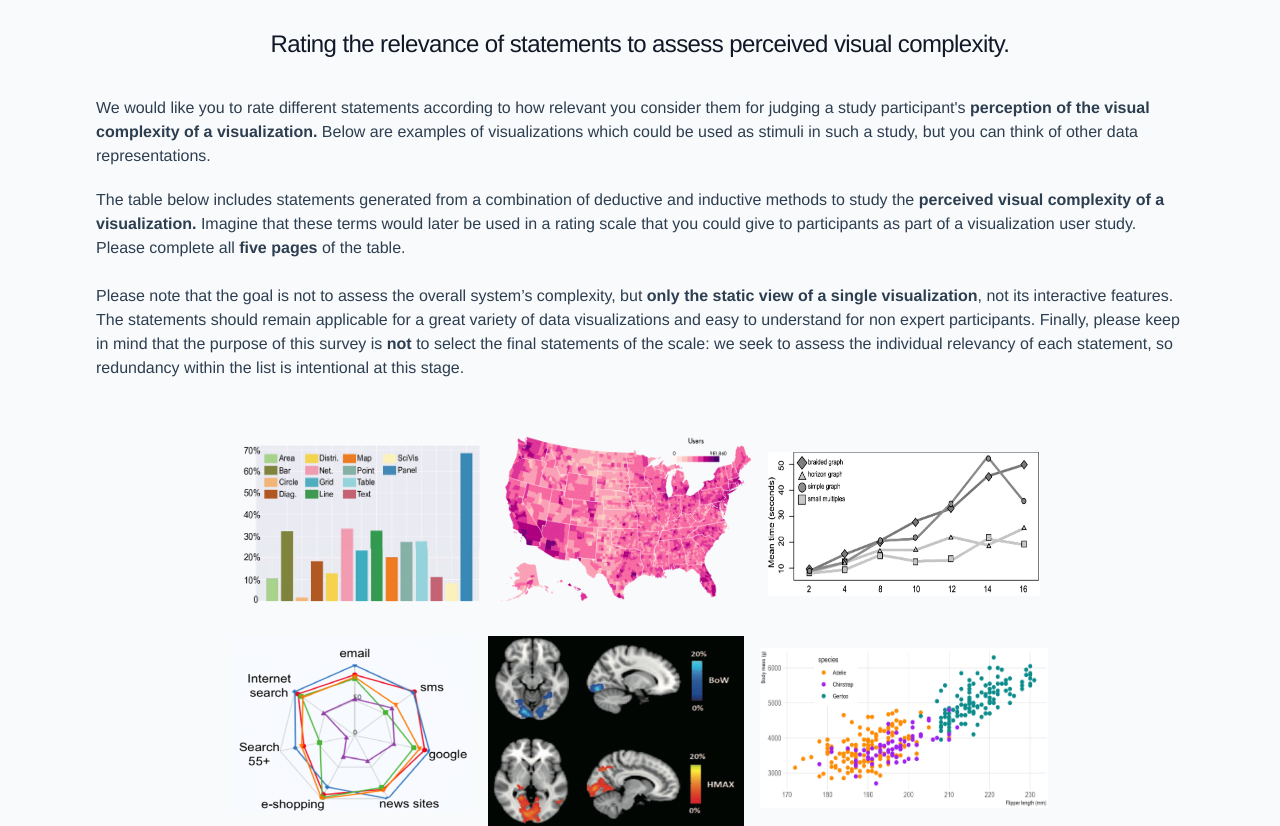
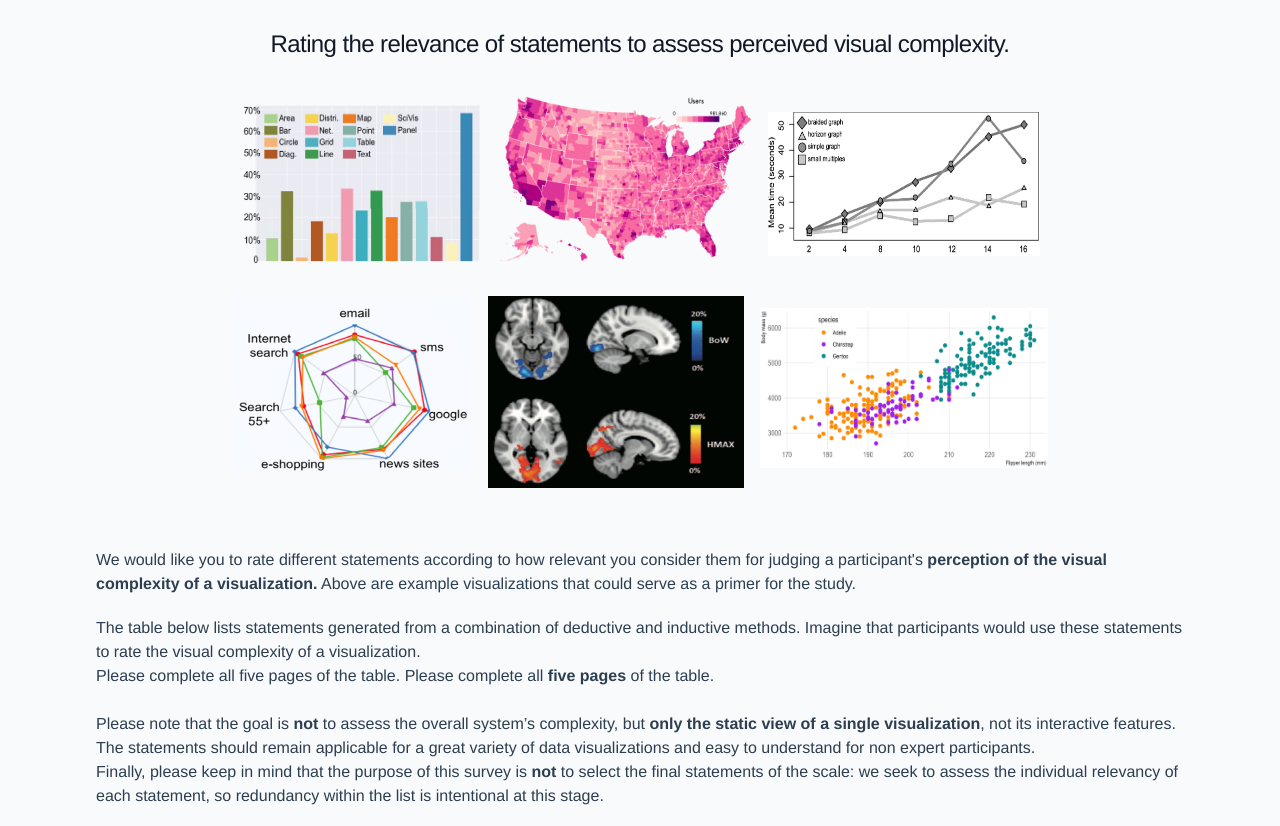
Before and after one commit to sarahoxhaj/cognitiveInterviews, a Vue app: page /ItemValidation in a window 1280 px wide. Shown: the top 826 px of the page. Built offline with nearby package versions, Linux system fonts and the light colour scheme; no server answers; sample sign-in values are in the browser's storage.

Commit message:
updating desc

```diff
--- a/src/components/ConsentForm.vue
+++ b/src/components/ConsentForm.vue
@@ -20,10 +20,13 @@
             <p class="pl-6">• is 18 years or older, and</p>
             <p class="pl-6">• considers himself/herself an expert on the topic of visualization</p> -->
             <p class="mt-2"><b>What Participation Involves</b></p>
-            <p>Completing this survey will take approximately 10 minutes. You will be asked to rate statements based on
-                how relevant you consider them for assessing the perceived visual complexity of a visualization. The
-                statements are presented in a five-page table, with response options ranging from “not at all relevant”
-                to “very relevant.” The survey also includes a brief background questionnaire.</p>
+            <p>Completing this survey will take approximately 10 minutes. Please imagine that you are preparing a user
+                study to evaluate the perceived visual complexity of data visualizations. In this study, participants
+                would use a rating scale to describe how complex they perceive a visualization to be.
+                The following statements are shown in a five-page table, with response options ranging from "not at all
+                relevant" to "very relevant". Your task is to rate how relevant you think each statement is for
+                assessing participants’ perception of a visualization’s visual complexity. The survey also includes a
+                brief background questionnaire.</p>
             <p>For best experience, please complete this survey on a laptop or desktop computer (not on a phone or
                 tablet).</p>
             <p class="mt-2"><b>Voluntariness of participation</b></p>
--- a/src/components/ItemValidation.vue
+++ b/src/components/ItemValidation.vue
@@ -4,14 +4,32 @@
         <p class="mb-2 text-2xl tracking-tight text-gray-900 dark:text-white mt-7 text-center">Rating the relevance of
             statements to assess perceived visual complexity.</p>
 
-        <div class="text-left px-24 mt-7 dark:text-white">
+        <div class="mt-5">
+            <div class="flex justify-center space-x-4 px-16 mt-2">
+                <img @click="openImage(require('@/assets/bar.png'))" src="@/assets/bar.png" alt="Image 1"
+                    class="w-[15rem] h-[10rem] mt-2">
+                <img @click="openImage(require('@/assets/map.png'))" src="@/assets/map.png" alt="Image 2"
+                    class="w-[16rem] h-[11rem]">
+                <img @click="openImage(require('@/assets/line2.jpeg'))" src="@/assets/line2.jpeg" alt="Image 3"
+                    class="w-[17rem] h-[9rem] mt-4">
+            </div> <br>
+            <div class="flex justify-center space-x-4 px-16 mb-10">
+                <img @click="openImage(require('@/assets/spider.png'))" src="@/assets/spider.png" alt="Image 4"
+                    class="w-[15rem] h-[11rem]">
+                <img @click="openImage(require('@/assets/1.1.png'))" src="@/assets/1.1.png" alt="Image 5"
+                    class="w-[16rem] h-[12rem]">
+                <img @click="openImage(require('@/assets/scatterPlot.png'))" src="@/assets/scatterPlot.png"
+                    alt="Image 6" class="w-[18rem] h-[10rem] mt-3">
+            </div>
+        </div>
+
+
+        <div class="text-left px-24 mt-5 dark:text-white">
             <div>
                 <p> We would like you to rate different statements according to how relevant you consider them for
-                    judging a
-                    study participant's <b>perception of the visual complexity of a visualization.</b> Below are
-                    examples of
-                    visualizations which could be used as stimuli in such a study, but you can think
-                    of other data representations.</p>
+                    judging a participant's <b>perception of the visual complexity of a visualization.</b> Above are
+                    example
+                    visualizations that could serve as a primer for the study.</p>
 
                 <!-- <div class="flex justify-end -mt-5">
                     <button @click.prevent="showOption1 = !showOption1" type="submit"
@@ -41,13 +59,14 @@
                 </div>
             </div> -->
 
-            <p class="mt-5">The table below includes statements generated from a combination of deductive and inductive
-                methods to study the <b>perceived visual complexity of a visualization.</b> Imagine that these terms
-                would
-                later be used
-                in a rating scale that you could give to participants as part of a visualization user study. Please
+            <p class="mt-5">The table below lists statements generated from a combination of deductive and inductive
+                methods. Imagine that participants
+                would use these statements to rate the visual complexity of a visualization.
+                <br>Please
+                complete all five pages of the
+                table. Please
                 complete all <b>five pages</b> of the table.</p> <br>
-            <p>Please note that the goal is not to assess the overall
+            <p>Please note that the goal is <b>not</b> to assess the overall
                 system’s complexity, but <b>only the static view of a single visualization</b>, not its interactive
                 features.
                 <!-- While the terms <span class="text-red-500 dark:text-amber-300">visual complexity</span> and <span
@@ -58,30 +77,13 @@
             <!-- <p class="text-center mt-4 mx-12"> We are interested in how participants perceive the visual complexity of a
                 single, static data visualization — <b>focusing only on its visual appearance</b>.</p><br> -->
             <p>The statements should remain applicable for a great variety of data
-                visualizations and easy to understand for non expert participants. Finally, please keep in mind that the
+                visualizations and easy to understand for non expert participants. <br> Finally, please keep in mind that the
                 purpose of this survey is <b>not</b> to select the final statements of the
                 scale: we seek to assess the individual relevancy of each statement, so redundancy within the list is
                 intentional at this stage.</p><br><br>
 
             <!-- option 1 -->
-            <div>
-                <div class="flex justify-center space-x-4 px-16 mt-2">
-                    <img @click="openImage(require('@/assets/bar.png'))" src="@/assets/bar.png" alt="Image 1"
-                        class="w-[15rem] h-[10rem] mt-2">
-                    <img @click="openImage(require('@/assets/map.png'))" src="@/assets/map.png" alt="Image 2"
-                        class="w-[16rem] h-[11rem]">
-                    <img @click="openImage(require('@/assets/line2.jpeg'))" src="@/assets/line2.jpeg" alt="Image 3"
-                        class="w-[17rem] h-[9rem] mt-4">
-                </div> <br>
-                <div class="flex justify-center space-x-4 px-16 mb-10">
-                    <img @click="openImage(require('@/assets/spider.png'))" src="@/assets/spider.png" alt="Image 4"
-                        class="w-[15rem] h-[11rem]">
-                    <img @click="openImage(require('@/assets/1.1.png'))" src="@/assets/1.1.png" alt="Image 5"
-                        class="w-[16rem] h-[12rem]">
-                    <img @click="openImage(require('@/assets/scatterPlot.png'))" src="@/assets/scatterPlot.png"
-                        alt="Image 6" class="w-[18rem] h-[10rem] mt-3">
-                </div>
-            </div>
+
 
 
             <p>How relevant do you think the following terms are for describing the <b>perceived visual complexity of a
```
